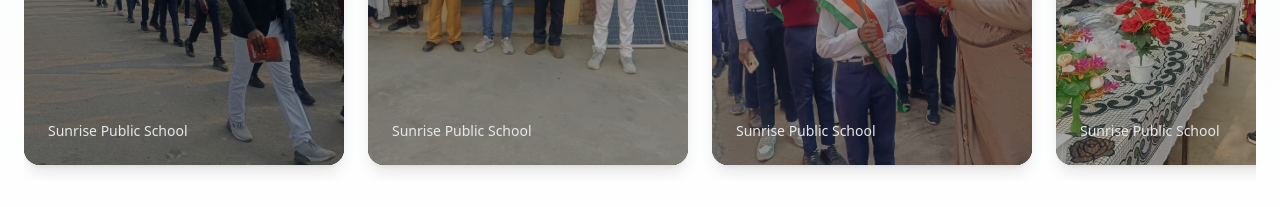
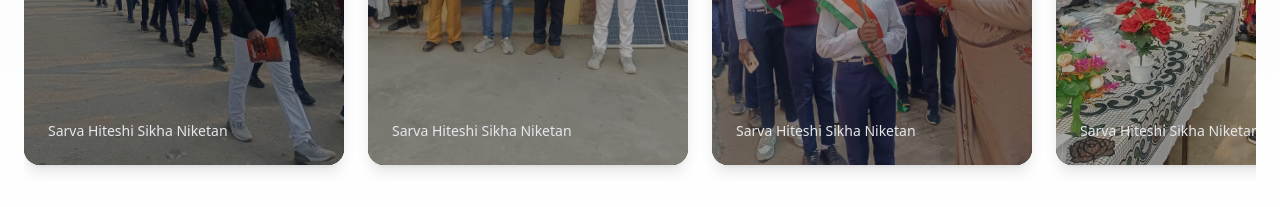
Before and after one commit to nickfree4437x/aniket-school-website, a React (Vite) app: page / in a window 1280 px wide. Shown: the part 4680-4887 px from the top of the page. Built offline with nearby package versions, Linux system fonts and the light colour scheme.

Commit message:
Update Gallery.jsx

```diff
--- a/src/components/Gallery.jsx
+++ b/src/components/Gallery.jsx
@@ -80,7 +80,7 @@ export default function Gallery() {
                     {img.title}
                   </h3>
                   <p className="text-sm text-gray-200 mt-1">
-                    Sunrise Public School
+                    Sarva Hiteshi Sikha Niketan
                   </p>
                 </div>
               </div>
```
